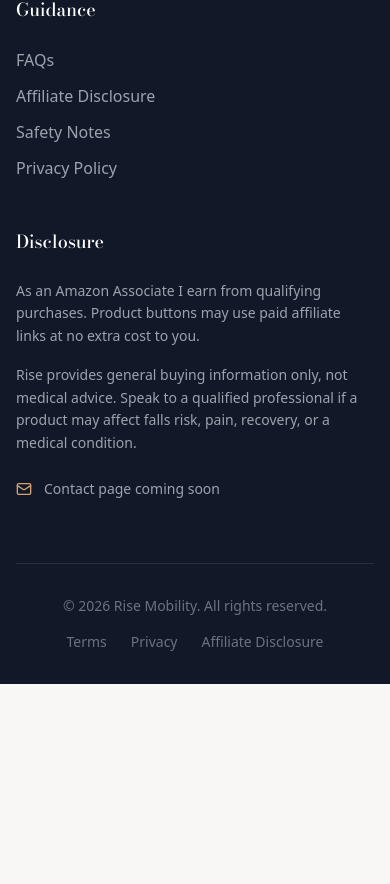
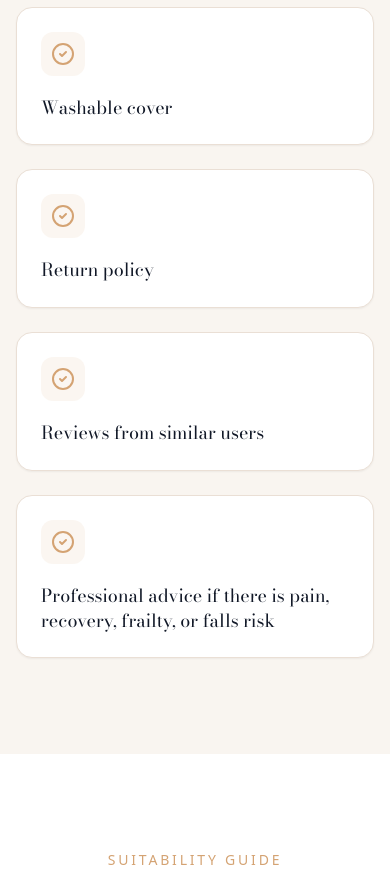
Before and after one commit to rcampbell30/rise, a React (Vite) app in the folder app/: page / in a window 390 px wide. Shown: the part 10140-11024 px from the top of the page. Before the commit the page ends 10824 px from the top, so only its background shows below. Built offline with nearby package versions, Linux system fonts and the light colour scheme; a web font is replaced by a local one.

Commit message:
Upgrade Rise Mobility trust and SEO content

```diff
--- a/app/src/App.tsx
+++ b/app/src/App.tsx
@@ -1,9 +1,13 @@
 import Header from '@/sections/Header';
 import Hero from '@/sections/Hero';
+import WhyThisMatters from '@/sections/WhyThisMatters';
 import About from '@/sections/About';
 import Features from '@/sections/Features';
 import Shop from '@/sections/Shop';
+import BuyingChecklist from '@/sections/BuyingChecklist';
+import SuitabilityGuide from '@/sections/SuitabilityGuide';
 import FAQ from '@/sections/FAQ';
+import ComingNext from '@/sections/ComingNext';
 import CTA from '@/sections/CTA';
 import Footer from '@/sections/Footer';
 
@@ -13,10 +17,14 @@ function App() {
       <Header />
       <main>
         <Hero />
+        <WhyThisMatters />
         <About />
         <Features />
         <Shop />
+        <BuyingChecklist />
+        <SuitabilityGuide />
         <FAQ />
+        <ComingNext />
         <CTA />
       </main>
       <Footer />
```
